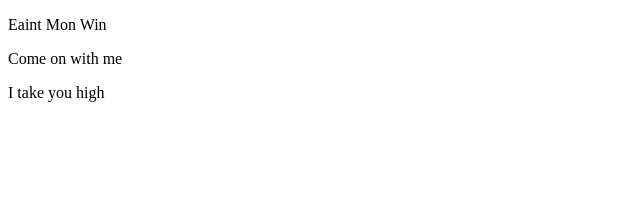
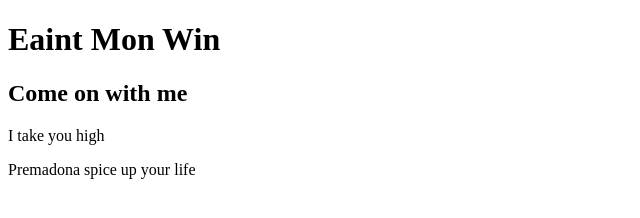
Before and after one commit to matcha-emma/my-website, a plain HTML site: page index.html in a window 1280 px wide. Shown: the whole page, without its empty margins (0-640 px from the left). Drawn offline with Linux system fonts and the light colour scheme.

Commit message:
Update index.html

```diff
--- a/index.html
+++ b/index.html
@@ -9,9 +9,10 @@
 
 <body>
 
-<p>Eaint Mon Win</p>
-<p>Come on with me </p>
+<h1>Eaint Mon Win</h1>
+<h2>Come on with me </h2>
 <p>I take you high</p>
+<p>Premadona spice up your life</p>
 
 </body>
 
```
